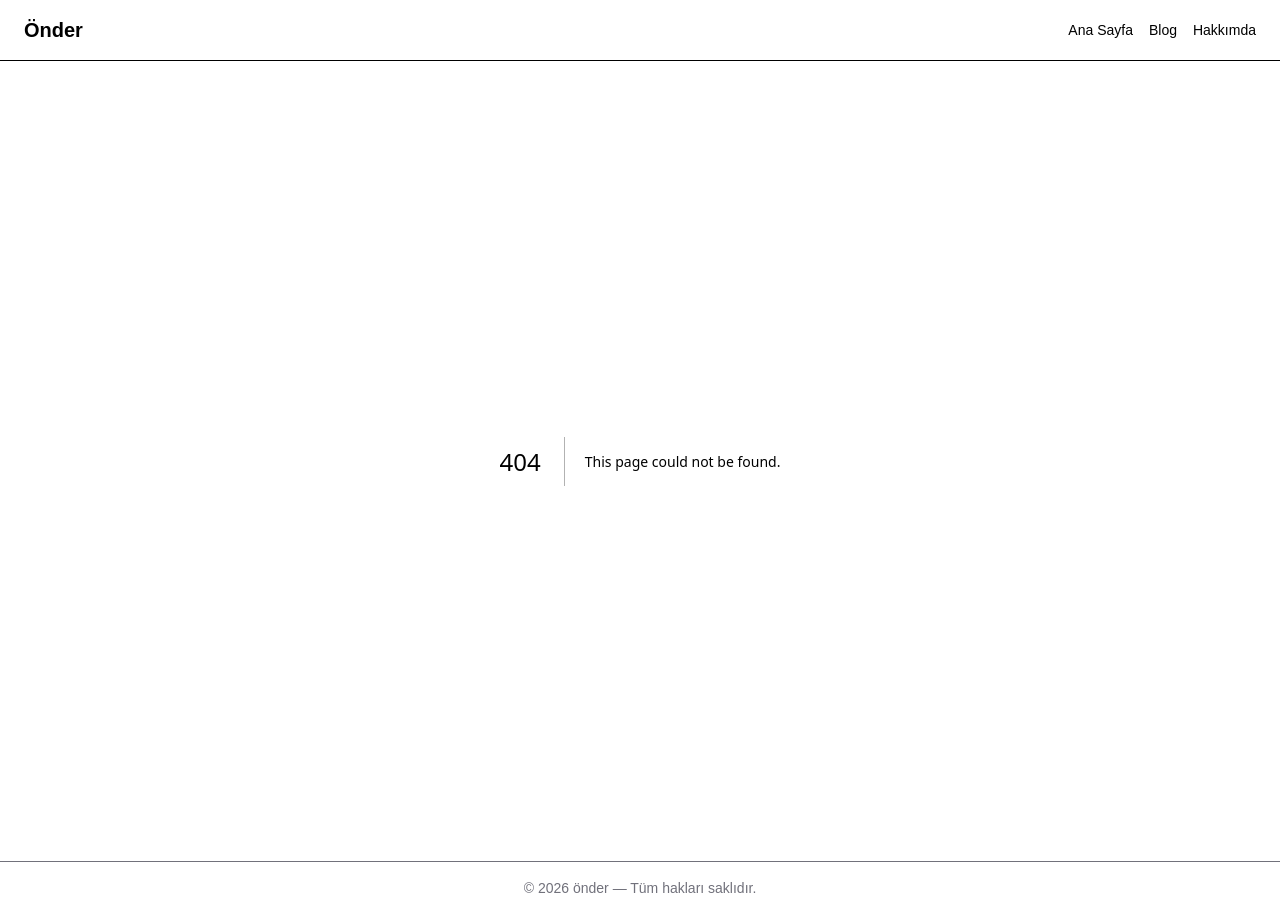
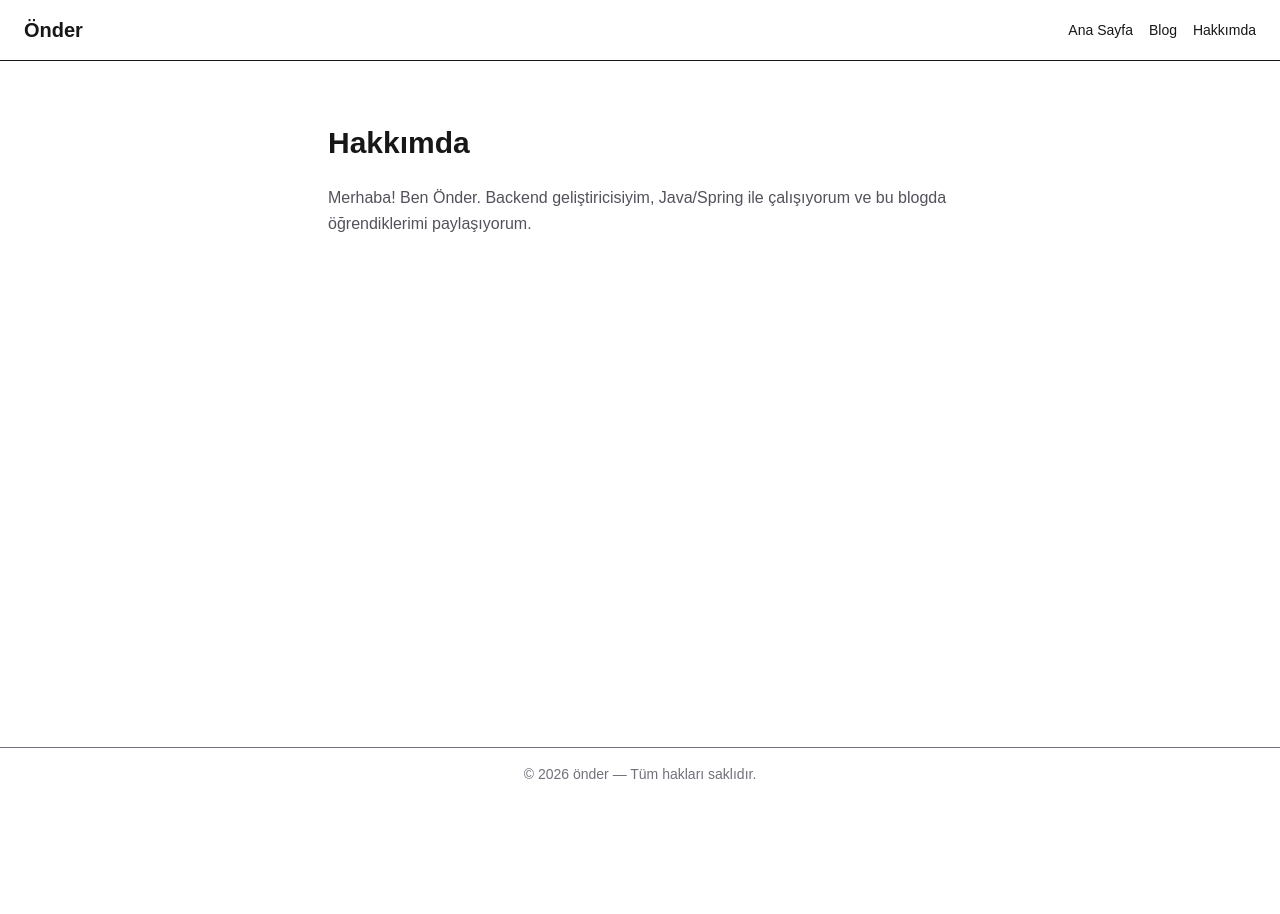
Before and after one commit to guzelogluonder/blog, a Next.js app: page /hakkimda in a window 1280 px wide. Before the commit this address had no page. After the commit the page ends 800 px from the top, so only its background shows below. Built offline with nearby package versions, Linux system fonts and the light colour scheme.

Commit message:
Hakkımda sayfasını ekle

```diff
--- /dev/null
+++ b/app/hakkimda/page.tsx
@@ -0,0 +1,11 @@
+export default function Hakkimda() {
+  return (
+    <main className="max-w-2xl mx-auto px-6 py-16">
+      <h1 className="text-3xl font-bold mb-6">Hakkımda</h1>
+      <p className="text-zinc-600 leading-relaxed">
+        Merhaba! Ben Önder. Backend geliştiricisiyim, Java/Spring ile
+        çalışıyorum ve bu blogda öğrendiklerimi paylaşıyorum.
+      </p>
+    </main>
+  );
+}
```
